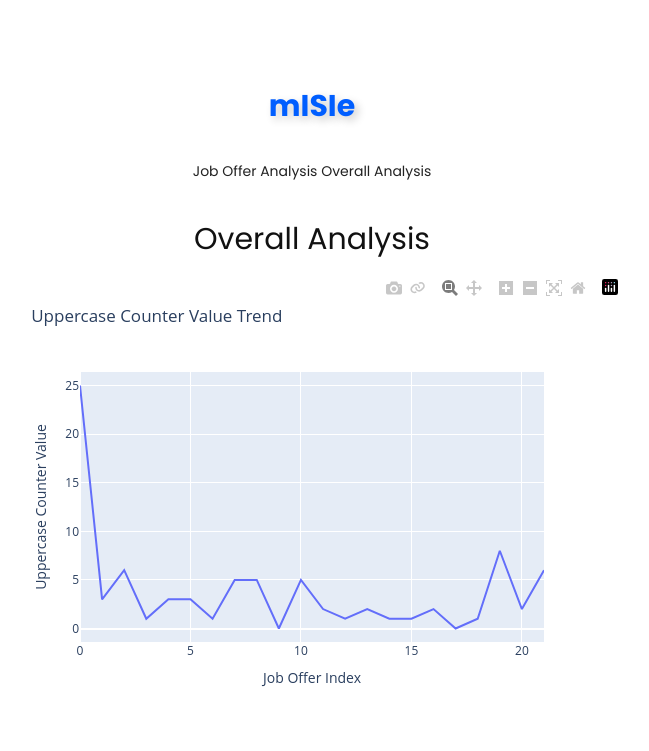
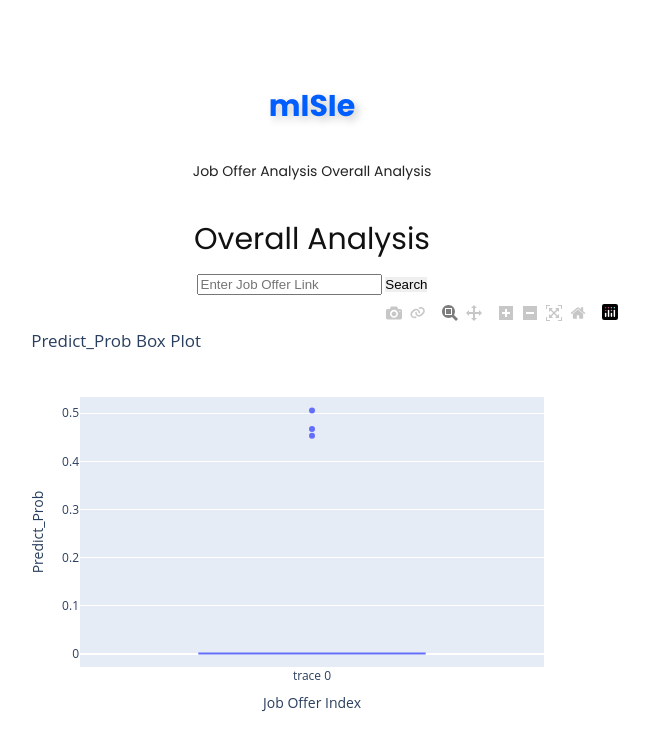
Before and after one commit to wojciechkosiuk/mISIe-SupervisionHack2023, a Django app: page /overall_analysis/ in a window 1280 px wide. Shown: the top 751 px of the page, without its empty margins (328-977 px from the left). Run offline with Django 4.2, Linux system fonts and the light colour scheme; data comes from the database, SQL or seed files in the repository; both versions use the stored data as it was after the commit; some libraries are stand-ins or nearby versions.

Commit message:
add full django app

```diff
--- /dev/null
+++ b/FakeJobHunter_Dashboard/2023-05-21 25407894.csv
@@ -0,0 +1,2 @@
+,description,preprocessed_description,index,tfidf_sum,tfidf_mean,emotions_sum,emotions_mean,text_length,capital_letters_count,numbers_count,question_marks_count,currency_signs_count,capital_words_count,possible_email,possible_address,non_polish_char_count,possible_phone_numbers,personal_info_keywords_count,inspiring_keywords_count,money_related_keywords_count,link,dodane-data,id,title,category-tree-item,user-profile-link,filters,pay_low,pay_high,pay_currency,pay_period,Lokalizacja,Wymiar pracy,Typ umowy,user-profile-link-hash
+0,"Piekarnia Grela zatrudni kierowcę do rozwożenia pieczywa. Wymagany kontakt osobisty w siedzibie firmy w Zamościu przy ul. Feliksa Wolskiego 17B w godz. 8.00-14.00 Nie rozpatrujemy CV wysyłanych mailem, nie odpowiadamy na sms-y.","piekarnia grelativus zatrudnić kierowca rozwozić pieczywa. wymagać kontakt osobisty siedziba firma zamościustawa ul. feliksa wolski 17były godz. 8.00-14.00 n rozpatrywać centyvus wysyłać mailem, odpowiadać sms-y.",0,4.724555912615339,0.19685649635897243,22.0,0.88,227,10,9,0,0,2,,ściu przy ul. Feliksa W,18,,0,0,0,"https://www.olx.pl/oferta/praca/kierowca-w-piekarni-CID4-IDTEOmx.html?ad_reason_ad_id=776344217&ad_reason_recommended_items=793752122,835547179,687273692,822425197,834958399,695533931&ad_reason_recommended_items_scores=0.13585402,0.13220074,0.13062427,0.09627698,0.07087398,0.06892143&reason=ip%7Cjobs_rp3beta",2023-05-13, 822425197,kierowca w piekarni,Strona główna/Praca/Kierowca/Kierowca - Lubelskie/Kierowca - Zamość,https://www.olx.pl/oferty/uzytkownik/4B5Nq/,Prawo jazdy: Kat. B/Odpowiednie doświadczenie zawodowe,,,,,Zamość,Pełny etat,Umowa o pracę,-6206396320020703981
--- /dev/null
+++ b/FakeJobHunter_Dashboard/2023-05-21 487923309.csv
@@ -0,0 +1,2 @@
+,description,preprocessed_description,index,tfidf_sum,tfidf_mean,emotions_sum,emotions_mean,text_length,capital_letters_count,numbers_count,question_marks_count,currency_signs_count,capital_words_count,possible_email,possible_address,non_polish_char_count,possible_phone_numbers,personal_info_keywords_count,inspiring_keywords_count,money_related_keywords_count,link,dodane-data,id,title,category-tree-item,user-profile-link,filters,pay_low,pay_high,pay_currency,pay_period,Lokalizacja,Wymiar pracy,Typ umowy,user-profile-link-hash
+0,"Piekarnia Grela zatrudni kierowcę do rozwożenia pieczywa. Wymagany kontakt osobisty w siedzibie firmy w Zamościu przy ul. Feliksa Wolskiego 17B w godz. 8.00-14.00 Nie rozpatrujemy CV wysyłanych mailem, nie odpowiadamy na sms-y.","piekarnia grelativus zatrudnić kierowca rozwozić pieczywa. wymagać kontakt osobisty siedziba firma zamościustawa ul. feliksa wolski 17były godz. 8.00-14.00 n rozpatrywać centyvus wysyłać mailem, odpowiadać sms-y.",0,4.724555912615339,0.19685649635897243,22.0,0.88,227,10,9,0,0,2,,ściu przy ul. Feliksa W,18,,0,0,0,"https://www.olx.pl/oferta/praca/kierowca-w-piekarni-CID4-IDTEOmx.html?ad_reason_ad_id=776344217&ad_reason_recommended_items=793752122,835547179,687273692,822425197,834958399,695533931&ad_reason_recommended_items_scores=0.13585402,0.13220074,0.13062427,0.09627698,0.07087398,0.06892143&reason=ip%7Cjobs_rp3beta",2023-05-13, 822425197,kierowca w piekarni,Strona główna/Praca/Kierowca/Kierowca - Lubelskie/Kierowca - Zamość,https://www.olx.pl/oferty/uzytkownik/4B5Nq/,Prawo jazdy: Kat. B/Odpowiednie doświadczenie zawodowe,,,,,Zamość,Pełny etat,Umowa o pracę,-2358637733881970188
--- /dev/null
+++ b/FakeJobHunter_Dashboard/2023-05-21 548040921.csv
@@ -0,0 +1 @@
+,risk_value
--- /dev/null
+++ b/FakeJobHunter_Dashboard/2023-05-21 718257826.csv
@@ -0,0 +1 @@
+,risk_value
--- /dev/null
+++ b/FakeJobHunter_Dashboard/2023-05-21 980522840.csv
@@ -0,0 +1 @@
+,risk_value
--- a/FakeJobHunter_Dashboard/Dashboard/templates/overall_analysis.html
+++ b/FakeJobHunter_Dashboard/Dashboard/templates/overall_analysis.html
@@ -4,6 +4,7 @@
 <head>
     <title>Overall Analysis</title>
 </head>
+<script src="https://cdn.plot.ly/plotly-latest.min.js"></script>
 <link rel="stylesheet" href="{% static 'Dashboard/style.css' %}">
 <menu>
     <div class="custom-logo-container">
@@ -15,14 +16,28 @@
 </menu>
 <body>
     <h1>Overall Analysis</h1>
-    <script src="https://cdn.plot.ly/plotly-latest.min.js"></script>
-    <!-- Display your generated plots here -->
-    {% for plot in plot_data %}
-        {{ plot }}
-        <br>
-    {% endfor %}
-    <div id="plot-div">
+
+    {% csrf_token %}
+    <form method="GET" action="{% url 'Dashboard:overall_analysis' %}">
+        <input type="text" name="search_link" placeholder="Enter Job Offer Link">
+        <button type="submit">Search</button>
+
+    </form>
+
+    <!-- <div class="form-container">
+        <form method="post" class="submit-form">
+            {% csrf_token %}
+            <label for="link">Enter job offer link:</label>
+            <div class="input-container">
+                <input type="url" name="link2" id="link2" required>
+                <input type="submit" value="Submit" class="submit-button">
+            </div>
+        </form>
+    </div> -->
+
+    <div id="plot-container">
         {{ plot_html|safe }}
     </div>
+
 </body>
 </html>
--- a/FakeJobHunter_Dashboard/Dashboard/urls.py
+++ b/FakeJobHunter_Dashboard/Dashboard/urls.py
@@ -1,6 +1,7 @@
 from django.urls import path
 
 from . import views
+from .views import overall_analysis
 
 app_name = 'Dashboard'
 
--- a/FakeJobHunter_Dashboard/Dashboard/views.py
+++ b/FakeJobHunter_Dashboard/Dashboard/views.py
@@ -15,10 +15,8 @@ import cloudpickle
 from django.http import HttpResponse
 from copy import deepcopy
 import random
-
-# Add the parent directory to the Python path
-
-print(sys.path)
+import plotly.graph_objects as go
+from plotly.subplots import make_subplots
 from code.sprzedajemy_functions import *
 from code.olx_functions import *
 from code.scrape_functions import *
@@ -275,19 +273,44 @@ def prepare_plot_data(job_offers):
 
     return plot_data
 
+from django.shortcuts import get_object_or_404
+
 def overall_analysis(request):
+    # Retrieve all job offers
     job_offers = JobOffer.objects.all()
 
     # Prepare data for plotting
-    plot_data = prepare_plot_data(job_offers)
+    x_values = []
+    y_values = []
 
-    # Generate the Plotly figure
-    fig = go.Figure(data=go.Scatter(x=list(range(len(plot_data))), y=plot_data))
+    # Iterate over job offers and collect Predict_Prob values
+    for job_offer in job_offers:
+        x_values.append(job_offer.id)
+        y_values.append(job_offer.Predict_Prob)
+
+    # Generate the Plotly figure (Box plot)
+    fig = go.Figure(data=go.Box(y=y_values))
     fig.update_layout(
         xaxis_title='Job Offer Index',
-        yaxis_title='Uppercase Counter Value',
-        title='Uppercase Counter Value Trend'
+        yaxis_title='Predict_Prob',
+        title='Predict_Prob Box Plot'
     )
+
+    # Get the link from the search bar
+    search_link = request.GET.get('search_link')
+
+    if search_link:
+        # Check if the link exists in the database
+        selected_job_offer = get_object_or_404(JobOffer, link=search_link)
+
+        # Add a red dot on the plot for the selected job offer
+        fig.add_trace(go.Scatter(
+            x=['trace 0'],
+            y=[selected_job_offer.Predict_Prob],
+            mode='markers',
+            name='Selected Job Offer',
+            marker=dict(color='red', size=10)
+        ))
 
     # Convert the Plotly figure to HTML
     plot_html = fig.to_html(full_html=False)
```
Also changed, not shown: FakeJobHunter_Dashboard/2023-05-21 159331478.csv (added, +2 -0 lines), FakeJobHunter_Dashboard/2023-05-21 353473962.csv (added, +2 -0 lines), FakeJobHunter_Dashboard/2023-05-21 47458530.csv (added, +2 -0 lines), FakeJobHunter_Dashboard/2023-05-21 543629259.csv (added, +2 -0 lines), FakeJobHunter_Dashboard/db.sqlite3.
